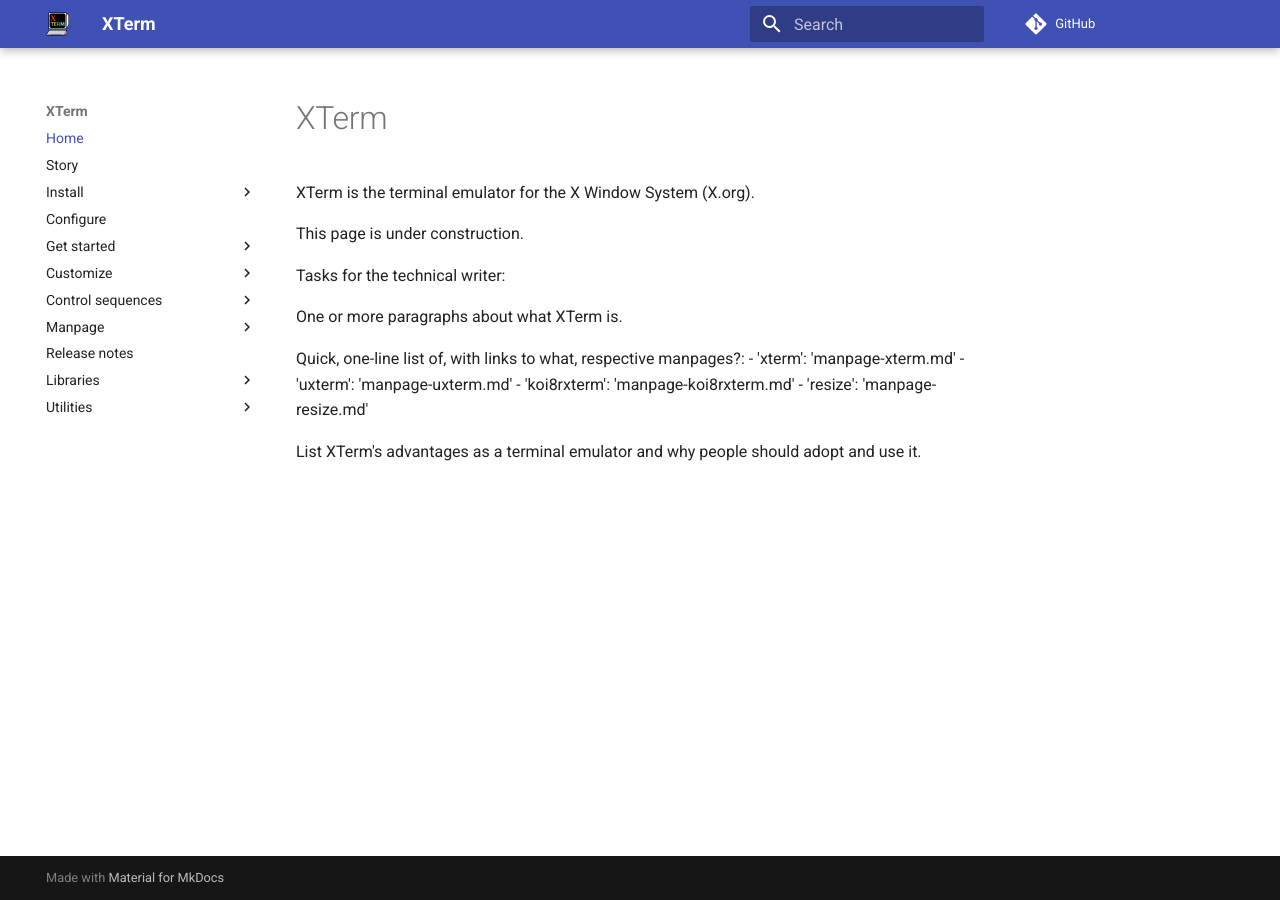
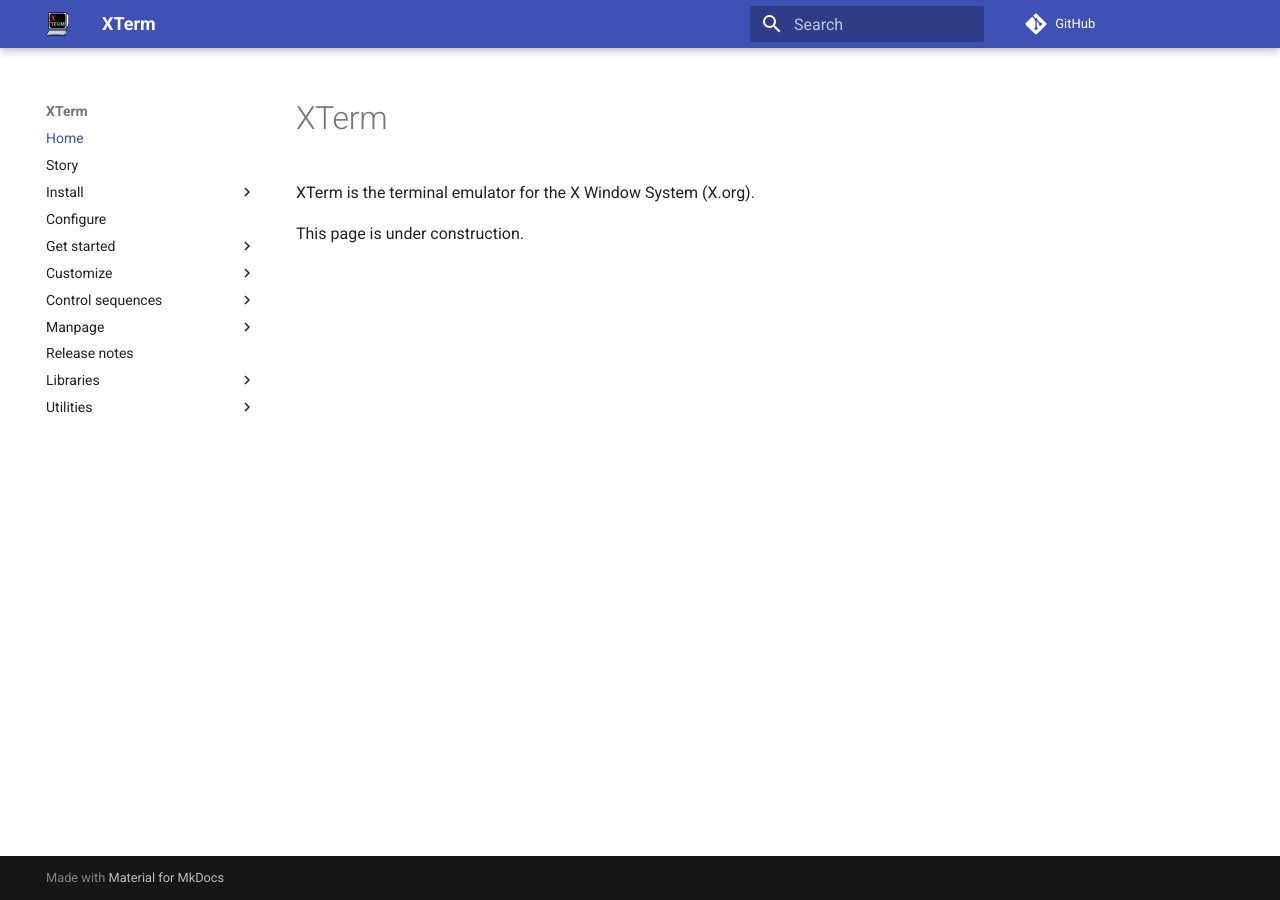
Before and after one commit to xterm-x11/docs, an MkDocs documentation site: the page built from docs/index.md, in a window 1280 px wide. Built offline with MkDocs 1.6.1 and Material for MkDocs 9.7.7, drawn with Linux system fonts in a browser that asks for light colours; comment, search, counter and statistics services are not loaded.

Commit message:
Update index.md

```diff
--- a/docs/index.md
+++ b/docs/index.md
@@ -3,15 +3,3 @@
 XTerm is the terminal emulator for the X Window System (X.org).
 
 This page is under construction.
-
-Tasks for the technical writer:
-
-One or more paragraphs about what XTerm is.
-
-Quick, one-line list of, with links to what, respective manpages?:
-- 'xterm': 'manpage-xterm.md'
-- 'uxterm': 'manpage-uxterm.md'
-- 'koi8rxterm': 'manpage-koi8rxterm.md'
-- 'resize': 'manpage-resize.md'
-
-List XTerm's advantages as a terminal emulator and why people should adopt and use it.
```
